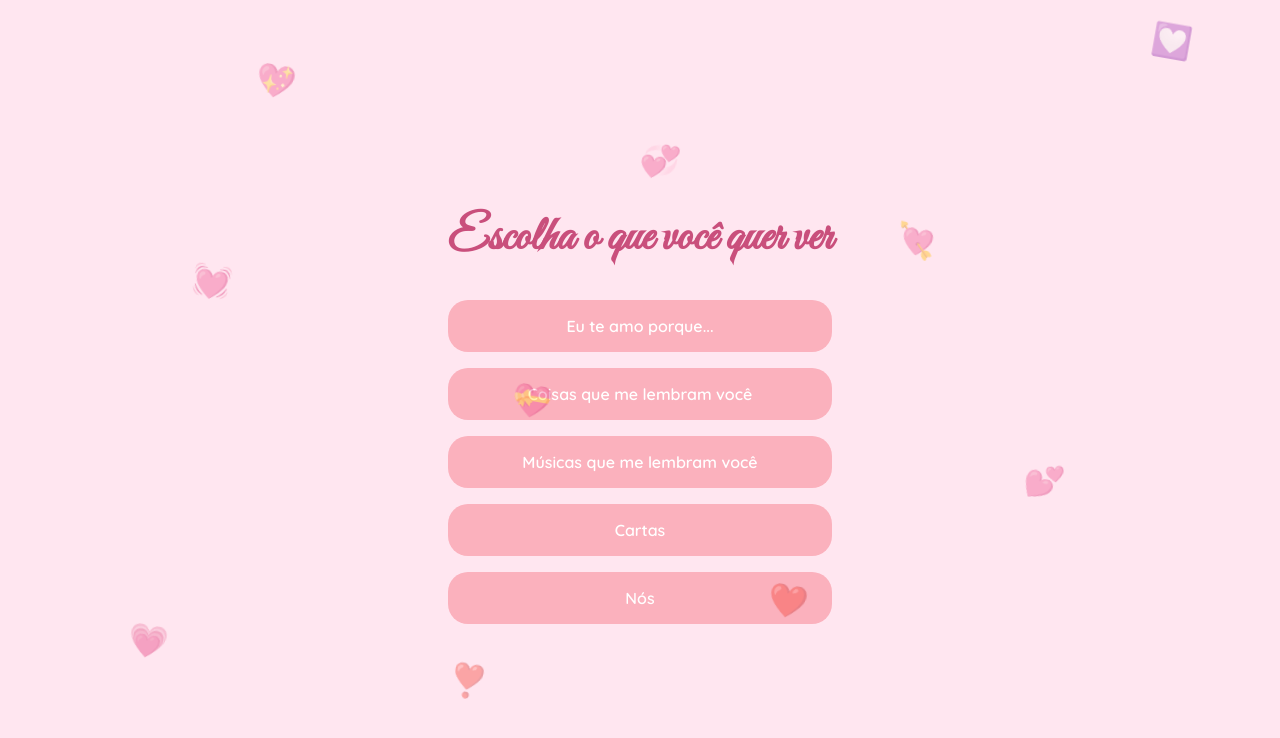
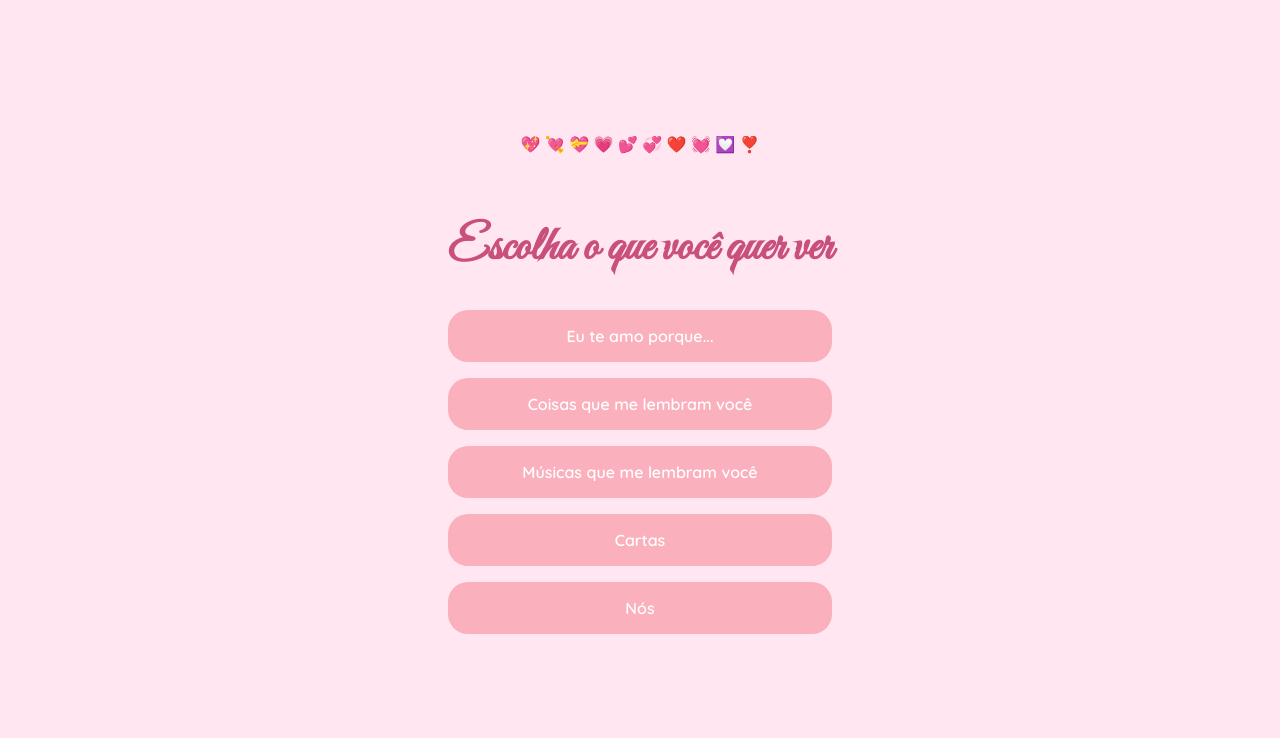
Before and after one commit to IsabellaMorais/namoroV1, a plain HTML site: page index.html in a window 1280 px wide. Drawn offline with Linux system fonts and the light colour scheme.

Commit message:
Update style.css

```diff
--- a/style.css
+++ b/style.css
@@ -212,45 +212,3 @@ h1, h2 {
     font-size: 1rem;
   }
 }
-
-/* Decoração de corações flutuantes atrás do conteúdo */
-    .decoracao-coracoes {
-      position: fixed;
-      top: 0;
-      left: 0;
-      width: 100%;
-      height: 100%;
-      pointer-events: none; /* os corações não bloqueiam clique */
-      z-index: 0;
-      overflow: hidden;
-    }
-
-    /* Estilo dos corações flutuantes */
-    .decoracao-coracoes .coracao {
-      position: absolute;
-      font-size: 2em;
-      opacity: 0.4;
-      animation: flutuar 10s infinite ease-in-out;
-    }
-
-    /* Posicionamento individual dos corações */
-    .decoracao-coracoes .coracao:nth-child(1) { top: 10%; left: 20%; }
-    .decoracao-coracoes .coracao:nth-child(2) { top: 30%; left: 70%; }
-    .decoracao-coracoes .coracao:nth-child(3) { top: 50%; left: 40%; }
-    .decoracao-coracoes .coracao:nth-child(4) { top: 80%; left: 10%; }
-    .decoracao-coracoes .coracao:nth-child(5) { top: 60%; left: 80%; }
-    .decoracao-coracoes .coracao:nth-child(6) { top: 20%; left: 50%; }
-    .decoracao-coracoes .coracao:nth-child(7) { top: 75%; left: 60%; }
-    .decoracao-coracoes .coracao:nth-child(8) { top: 35%; left: 15%; }
-    .decoracao-coracoes .coracao:nth-child(9) { top: 5%; left: 90%; }
-    .decoracao-coracoes .coracao:nth-child(10) { top: 85%; left: 35%; }
-
-    /* Animação de flutuação para os corações */
-    @keyframes flutuar {
-      0%, 100% {
-        transform: translateY(0) rotate(0deg);
-      }
-      50% {
-        transform: translateY(-20px) rotate(10deg);
-      }
-    }
```
